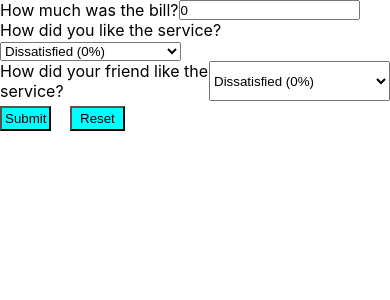
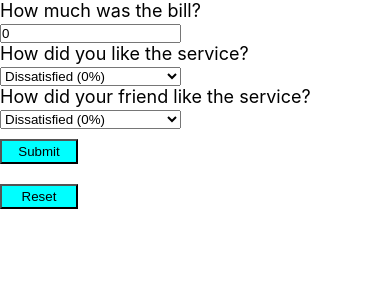
Before and after one commit to satyamkale27/Tip-calculator, a React (Create React App) app: page / in a window 390 px wide. Shown: the top 300 px of the page. Built offline with nearby package versions, Linux system fonts and the light colour scheme.

Commit message:
made webapp css responsive by adding media query css-patch

```diff
--- a/src/index.css
+++ b/src/index.css
@@ -51,3 +51,26 @@ code {
 .output {
   font-weight: bold;
 }
+
+@media only screen and (max-width: 600px) {
+  body {
+    font-size: 18px;
+  }
+
+  .table {
+    display: block;
+  }
+
+  .container p,
+  .container input {
+    display: block;
+    width: 100%;
+  }
+
+  .button,
+  .style {
+    display: block;
+    width: 20%;
+    margin: 10px 0;
+  }
+}
```
